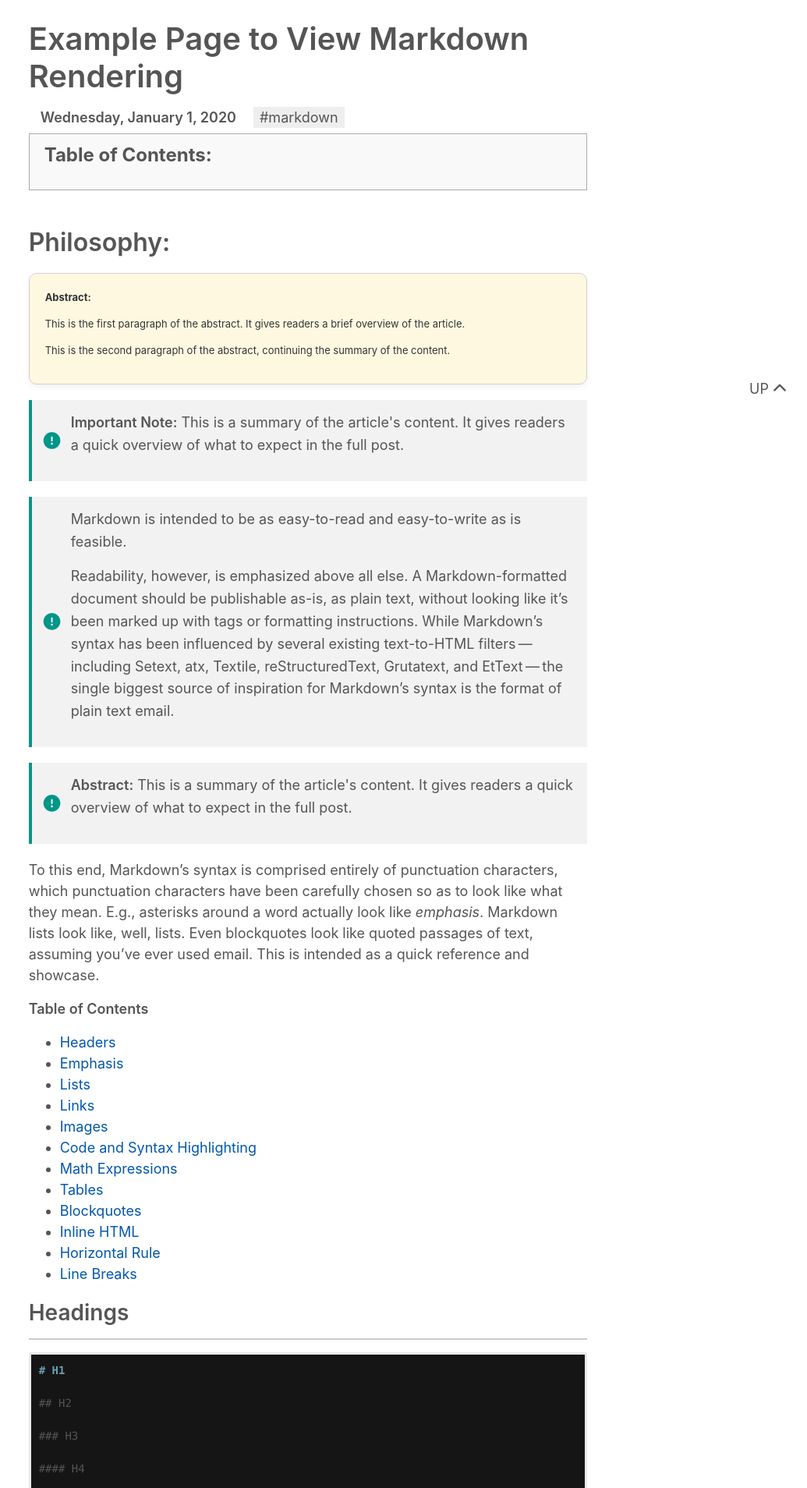
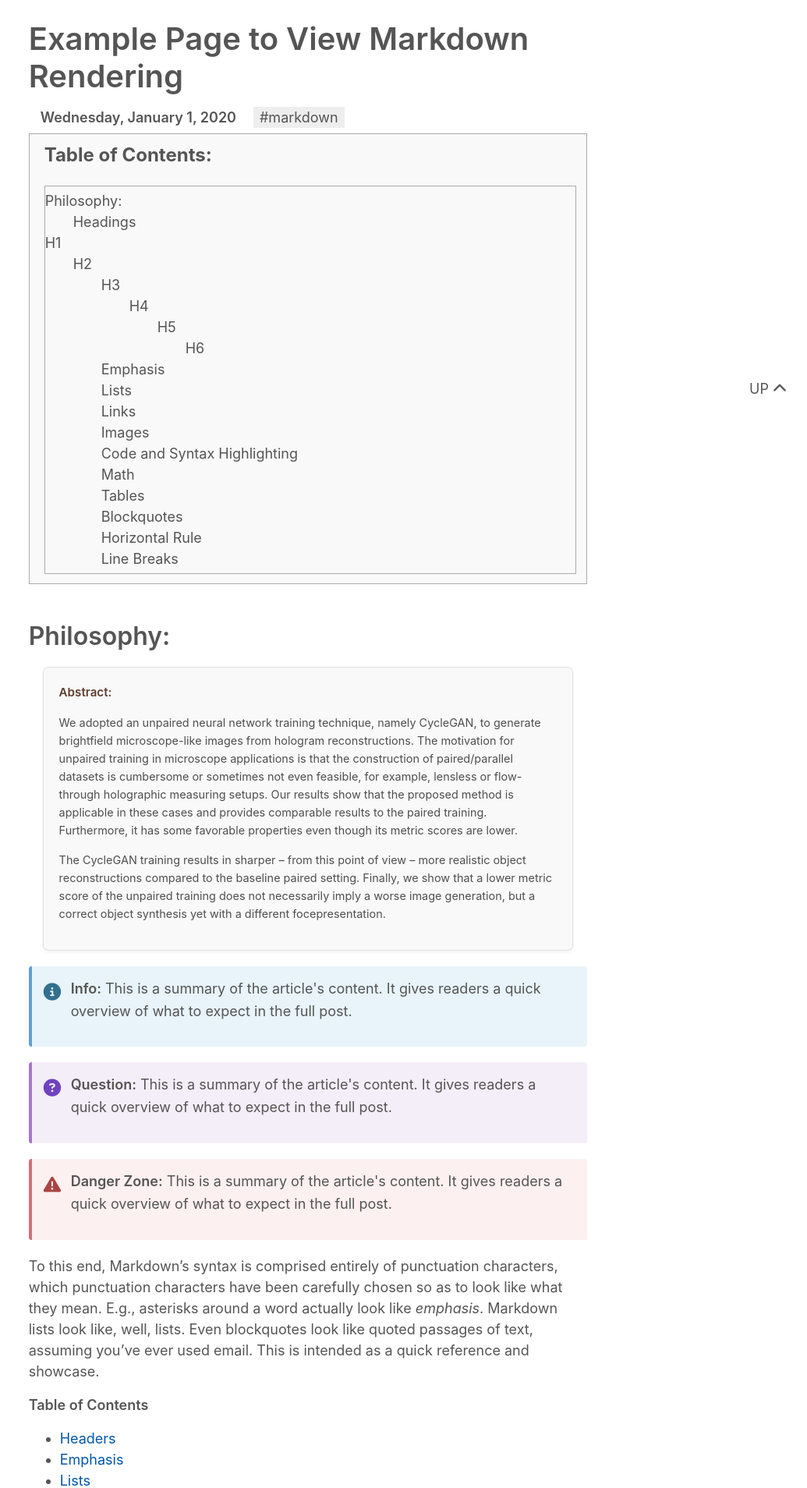
Before and after one commit to terbed/blog, a Jekyll site: the page built from _posts/2020-01-01-Test-page-to-see-how-the-markdown-is-rendered.md, in a window 1280 px wide. Shown: the part 367-2275 px from the top of the page at 78% size, without its empty margins (245-1280 px from the left). Built offline with Jekyll 4.4.1, drawn with Linux system fonts in a browser that asks for light colours; nearby versions of some CDN libraries; comment, search, counter and statistics services are not loaded; the table of contents is made by our own code.

Commit message:
updated abstrac and info styles

```diff
--- a/_posts/2020-01-01-Test-page-to-see-how-the-markdown-is-rendered.md
+++ b/_posts/2020-01-01-Test-page-to-see-how-the-markdown-is-rendered.md
@@ -9,23 +9,38 @@
 
 <div class="abstract-block">
   <strong>Abstract:</strong>
-  <p>This is the first paragraph of the abstract. It gives readers a brief overview of the article.</p>
-  <p>This is the second paragraph of the abstract, continuing the summary of the content.</p>
+  <p>We adopted an unpaired neural network training
+technique, namely CycleGAN, to generate brightfield
+microscope-like images from hologram reconstructions.
+The motivation for unpaired training in microscope
+applications is that the construction of paired/parallel
+datasets is cumbersome or sometimes not even feasible, for example, lensless or flow-through holographic
+measuring setups. Our results show that the proposed
+method is applicable in these cases and provides comparable results to the paired training. Furthermore, it
+has some favorable properties even though its metric
+scores are lower. </p>
+
+<p>
+The CycleGAN training results in
+sharper – from this point of view – more realistic object
+reconstructions compared to the baseline paired setting.
+Finally, we show that a lower metric score of the unpaired training does not necessarily imply a worse image generation, but a correct object synthesis yet with a
+different focepresentation.
+</p>
 </div>
 
-<div class="note-block">
-  <strong>Important Note:</strong> This is a summary of the article's content. It gives readers a quick overview of what to expect in the full post.
+<div class="block info-block">
+  <strong>Info:</strong> This is a summary of the article's content. It gives readers a quick overview of what to expect in the full post.
 </div>
 
-<div class="note-block">
-Markdown is intended to be as easy-to-read and easy-to-write as is feasible.
-
-Readability, however, is emphasized above all else. A Markdown-formatted document should be publishable as-is, as plain text, without looking like it’s been marked up with tags or formatting instructions. While Markdown’s syntax has been influenced by several existing text-to-HTML filters — including Setext, atx, Textile, reStructuredText, Grutatext, and EtText — the single biggest source of inspiration for Markdown’s syntax is the format of plain text email.
+<div class="block question-block">
+  <strong>Question:</strong> This is a summary of the article's content. It gives readers a quick overview of what to expect in the full post.
 </div>
 
-<div class="note-block">
-  <strong>Abstract:</strong> This is a summary of the article's content. It gives readers a quick overview of what to expect in the full post.
+<div class="block warning-block">
+  <strong>Danger Zone:</strong> This is a summary of the article's content. It gives readers a quick overview of what to expect in the full post.
 </div>
+
 
 To this end, Markdown’s syntax is comprised entirely of punctuation characters, which punctuation characters have been carefully chosen so as to look like what they mean. E.g., asterisks around a word actually look like _emphasis_. Markdown lists look like, well, lists. Even blockquotes look like quoted passages of text, assuming you’ve ever used email. This is intended as a quick reference and showcase.
 
--- a/assets/css/highlight.css
+++ b/assets/css/highlight.css
@@ -144,51 +144,85 @@
 /*  line-height: 1.6; !* Adjust line height for readability *!*/
 /*}*/
 
-.note-block {
-  position: relative; /* To position the icon relative to this block */
-  background-color: #f2f2f2;
-  border-left: 4px solid #009688;
+/* Base block style */
+.block {
+  position: relative;
+  border-radius: 3.5px;
   padding: 15px;
   padding-left: 50px; /* Extra space for the icon */
-  font-size: 0.9em;
   margin: 20px 0;
   line-height: 1.6;
+  border-left: 4px solid transparent; /* This will be overwritten by individual block colors */
 }
 
-.note-block:before {
-  content: "\f06a"; /* Unicode for Font Awesome's exclamation-circle icon */
-  font-family: "Font Awesome 5 Free"; /* Adjust if using a different version */
-  font-weight: 900; /* Necessary for Font Awesome's solid icons */
+/* Icon before the block content */
+.block:before {
   position: absolute;
-  left: 15px; /* Position to match padding of the note block */
-  top: 50%;
-  transform: translateY(-50%); /* Center vertically */
-  font-size: 1.5em; /* Larger size for the icon */
-  color: #009688; /* Color to match the border */
+  left: 15px;
+  top: 15px;
+  font-size: 1.4em;
+  font-family: "Font Awesome 5 Free";
+  font-weight: 900;
 }
 
-.abstract-block {
-  background-color: #fff8e1; /* Warm light yellow background */
-  border: 1.5px solid #d1d1d1; /* Light grey border */
-  border-radius: 10px; /* Rounded corners */
-  padding: 20px; /* More padding inside the block */
-  margin: 20px 0; /* Vertical spacing */
-  font-size: 0.9em; /* Smaller font size */
-  line-height: 1.6; /* Spacing between lines */
-  box-shadow: 0 4px 8px rgba(0, 0, 0, 0.05); /* Subtle shadow for depth */
+/* Information block */
+.info-block {
+  background-color: #e8f4f9; /* Soft pastel blue background */
+  border-color: #619fd2; /* Slightly darker pastel blue for the border */
 }
 
-/* Optional: Style for the abstract title */
+.info-block:before {
+  content: "\f05a"; /* info-circle icon */
+  color: #31708f; /* A more subdued blue for the icon, providing a gentle contrast */
+}
+
+/* Question block */
+.question-block {
+  background-color: #f4eef8; /* Soft pastel purple background */
+  border-color: #a677d0; /* Slightly darker pastel purple for the border */
+}
+
+.question-block:before {
+  content: "\f059"; /* question-circle icon */
+  color: #6f42c1; /* A more subdued purple for the icon, providing a gentle contrast */
+}
+
+/* Warning block */
+.warning-block {
+  background-color: #fdf0f0; /* Soft pastel red background */
+  border-color: #d3707a; /* Slightly darker pastel red for the border */
+}
+
+.warning-block:before {
+  content: "\f071"; /* exclamation-triangle icon */
+  color: #a94442; /* A more subdued red for the icon, providing a gentle contrast */
+}
+
+
+.abstract-block {
+  background-color: #F9F9F9; /* Light grey background for a minimalistic look */
+  border: 1px solid #E0E0E0; /* Lighter border for a softer edge */
+  border-radius: 7px; /* Rounded corners */
+  padding: 20px; /* More padding inside the block */
+  margin: 20px auto; /* Increased vertical spacing and centered */
+  max-width: 95%; /* Retains the width to stand out more */
+  font-size: .95em; /* Smaller font size for a sleek look */
+  line-height: 1.6; /* Spacing between lines */
+  box-shadow: 0 2px 4px rgba(0, 0, 0, 0.05); /* Softer shadow for a touch of depth */
+}
+
+/* Style for the abstract title */
 .abstract-block strong {
-  font-weight: bold;
-  display: block; /* Makes 'Abstract' start on its own line */
+  font-weight: 600; /* Bold but not too heavy */
+  display: block; /* Ensures 'Abstract' starts on its own line */
   margin-bottom: 10px; /* Spacing after the 'Abstract' title */
-  font-size: 1em; /* Slightly larger font size for the title */
+  font-size: 1.05em; /* Slightly larger font size for the title */
+  color: #5C3D2E; /* Keeping the warm color for the title but can be adjusted if needed */
 }
 
 .abstract-block p {
-  margin-bottom: 1em; /* Adds space between paragraphs */
-  color: #333; /* Slightly darker text for contrast against the warm background */
-  font-size: 0.9em; /* Smaller font size */
+  margin-bottom: 1em; /* Space between paragraphs */
+  color: #4F4F4F; /* Modern dark grey for text for better readability */
+  font-size: .95em; /* Maintaining smaller font size */
   line-height: 1.6; /* Spacing between lines */
 }
```
Also changed, not shown: other parts of _posts/2020-01-01-Test-page-to-see-how-the-markdown-is-rendered.md (+1 -1 lines).
